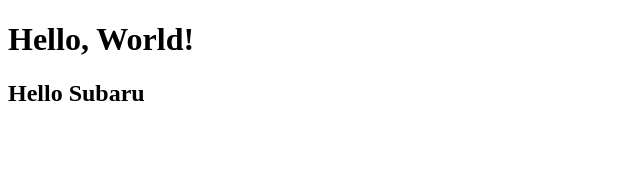
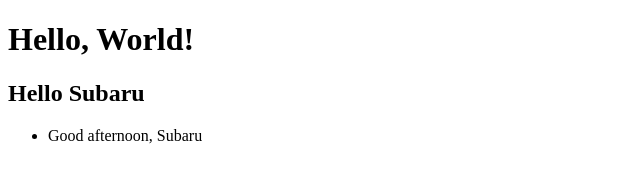
Before and after one commit to Subaru-Goto/subaru-goto-project, a plain HTML site: page index.html in a window 1280 px wide. Shown: the whole page, without its empty margins (0-640 px from the left). Drawn offline with Linux system fonts and the light colour scheme.

Commit message:
tania added message in list

```diff
--- a/index.html
+++ b/index.html
@@ -8,6 +8,9 @@
 <body>
   <h1>Hello, World!</h1>
   <h2>Hello Subaru</h2>
+  <ul>
+    <li>Good afternoon, Subaru</li>
+  </ul>
 
 </body>
 </html>
```
